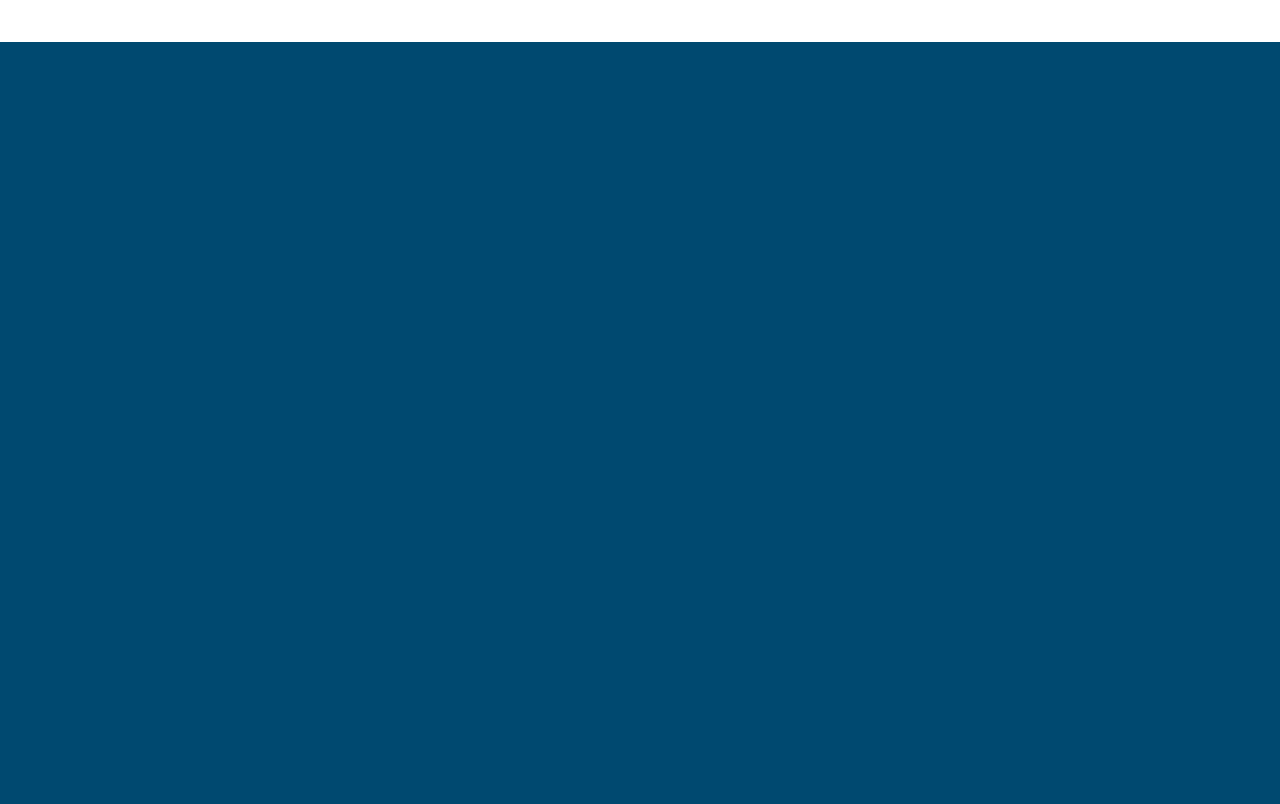
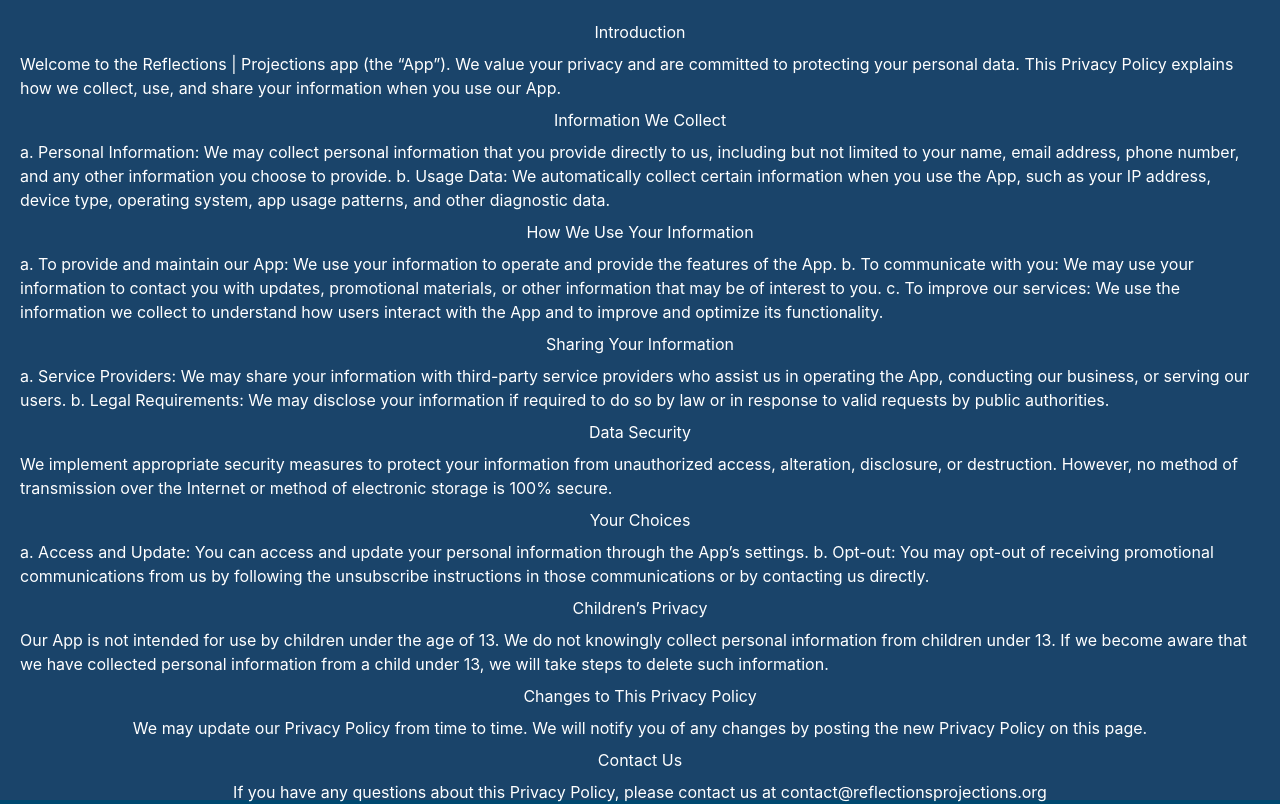
Before and after one commit to ReflectionsProjections/rp-web-2024, a React (Vite) app: page /privacy in a window 1280 px wide. Before the commit this address had no page. Built offline with nearby package versions, Linux system fonts and the light colour scheme; a web font is replaced by a local one.

Commit message:
new page

```diff
--- a/src/App.tsx
+++ b/src/App.tsx
@@ -10,10 +10,12 @@
 import Registration from "./routes/Registration";
 import Temp from "./routes/Template";
 import './App.css';
+import { PrivacyPolicy } from './routes/PrivacyPolicy';
 
 function ProdRoutes() {
 	return (
 		<Routes>
+			<Route path="/privacy" element={<PrivacyPolicy/>} />
 			<Route path="/register" element={<Registration/>} />
 			<Route path="/auth/" element={<Auth/>}> </Route>
 			<Route path="/" element={<VStack spacing={0}>
@@ -29,6 +31,7 @@
 function DevRoutes() {
 	return (
 		<Routes>
+			<Route path="/privacy" element={<PrivacyPolicy/>} />
 			<Route path="/register" element={<Registration/>} />
 			<Route path="/auth/" element={<Auth/>}> </Route>
 			<Route path="/schedule/" element={<Temp text="schedule" />}> </Route>
--- /dev/null
+++ b/src/routes/PrivacyPolicy.tsx
@@ -0,0 +1,96 @@
+import { VStack } from "@chakra-ui/react";
+
+export function PrivacyPolicy() {
+	return <VStack height="100vh" bg="#1A446A" color="white" padding="20px">
+		<header>
+        Introduction
+		</header>
+
+		<text>
+        Welcome to the Reflections | Projections app (the “App”). We value your privacy and are committed to protecting your personal data. This Privacy Policy explains how we collect, use, and share your information when you use our App.
+		</text>
+
+		<header>
+        Information We Collect
+		</header>
+
+		<text>
+        a. Personal Information:
+        We may collect personal information that you provide directly to us, including but not limited to your name, email address, phone number, and any other information you choose to provide.
+
+        b. Usage Data:
+        We automatically collect certain information when you use the App, such as your IP address, device type, operating system, app usage patterns, and other diagnostic data.
+		</text>
+
+		<header> How We Use Your Information </header>
+
+		<text>
+        a. To provide and maintain our App:
+        We use your information to operate and provide the features of the App.
+
+        b. To communicate with you:
+        We may use your information to contact you with updates, promotional materials, or other information that may be of interest to you.
+
+        c. To improve our services:
+        We use the information we collect to understand how users interact with the App and to improve and optimize its functionality.
+		</text>
+
+		<header>
+        Sharing Your Information
+		</header>
+
+		<text>
+        a. Service Providers:
+        We may share your information with third-party service providers who assist us in operating the App, conducting our business, or serving our users.
+
+        b. Legal Requirements:
+        We may disclose your information if required to do so by law or in response to valid requests by public authorities.
+		</text>
+
+		<header>
+        Data Security
+		</header>
+
+		<text>
+        We implement appropriate security measures to protect your information from unauthorized access, alteration, disclosure, or destruction. However, no method of transmission over the Internet or method of electronic storage is 100% secure.
+		</text>
+
+		<header>
+        Your Choices
+		</header>
+
+		<text>
+        a. Access and Update:
+        You can access and update your personal information through the App’s settings.
+
+        b. Opt-out:
+        You may opt-out of receiving promotional communications from us by following the unsubscribe instructions in those communications or by contacting us directly.
+		</text>
+
+		<header>
+        Children’s Privacy
+		</header>
+
+		<text>
+        Our App is not intended for use by children under the age of 13. We do not knowingly collect personal information from children under 13. If we become aware that we have collected personal information from a child under 13, we will take steps to delete such information.
+		</text>
+
+		<header>
+        Changes to This Privacy Policy
+		</header>
+
+		<text>
+        We may update our Privacy Policy from time to time. We will notify you of any changes by posting the new Privacy Policy on this page.
+		</text>
+
+		<header>
+        Contact Us
+		</header>
+
+		<text>
+        If you have any questions about this Privacy Policy, please contact us at contact@reflectionsprojections.org
+		</text>
+
+
+	</VStack>;
+}
```
